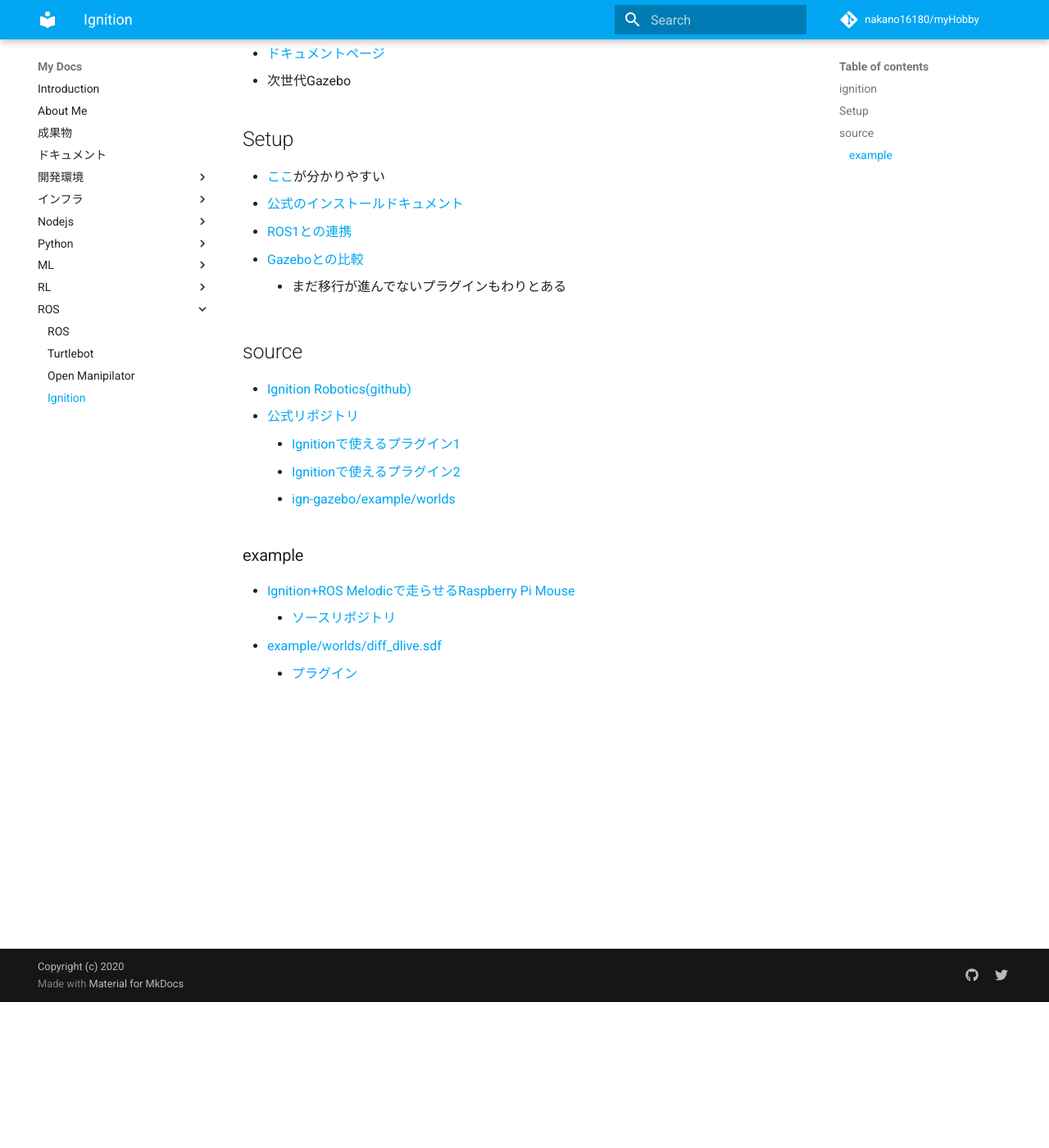
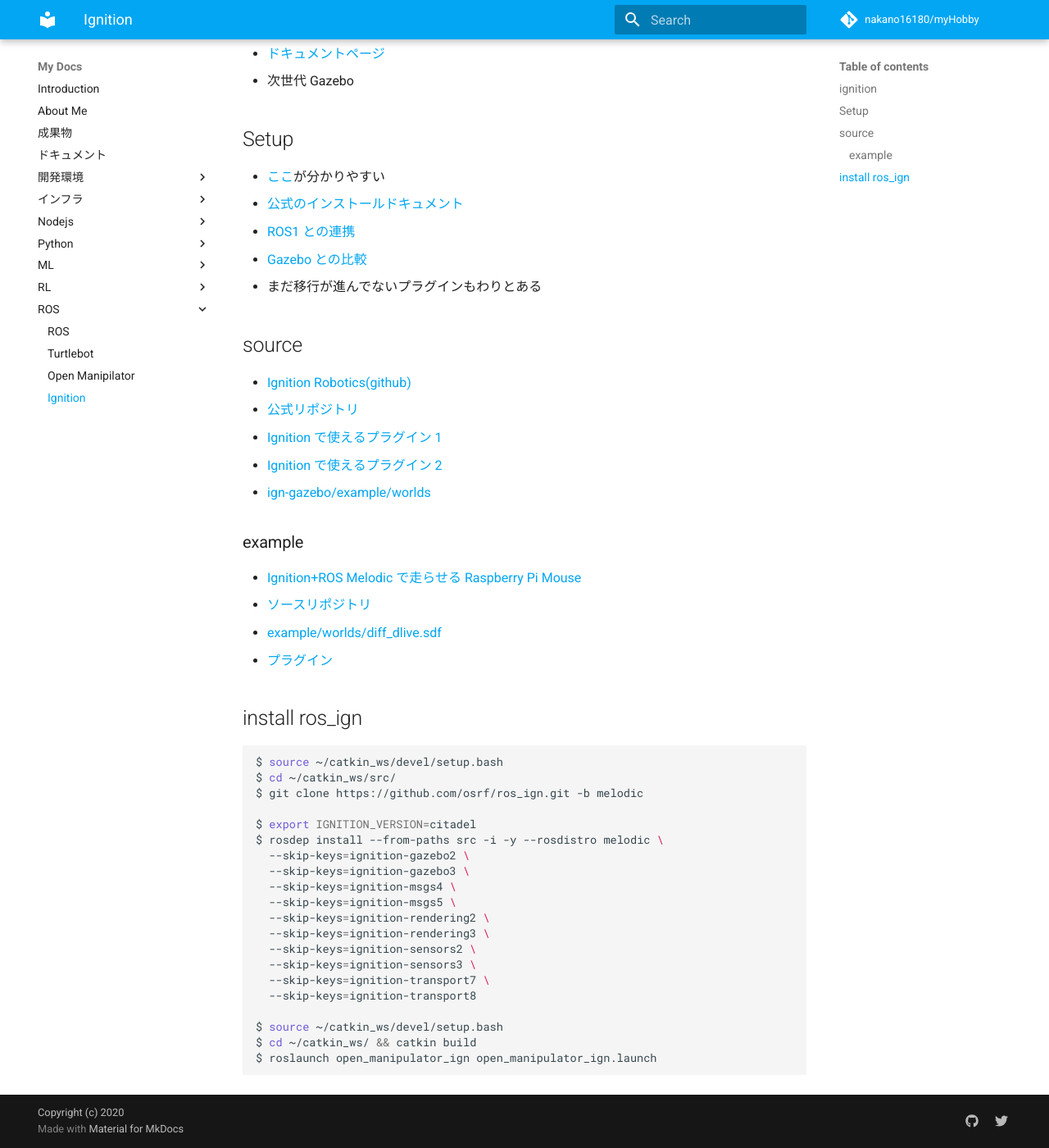
Before and after one commit to nakano16180/myHobby, an MkDocs documentation site: the page built from docs/ROS/ignition.md, in a window 1280 px wide and 1400 px high, scrolled down 178 px. Shown: the whole window at 82% size. Built offline with MkDocs 1.6.1 and Material for MkDocs 9.7.7, drawn with Linux system fonts in a browser that asks for light colours; comment, search, counter and statistics services are not loaded.

Commit message:
update ignition

````diff
--- a/docs/ROS/ignition.md
+++ b/docs/ROS/ignition.md
@@ -1,23 +1,53 @@
 ## ignition
-  - [ドキュメントページ](https://ignitionrobotics.org/docs)
-  - 次世代Gazebo
+
+- [ドキュメントページ](https://ignitionrobotics.org/docs)
+- 次世代 Gazebo
 
 ## Setup
-  - [ここ](https://products.rt-net.jp/micromouse/archives/8764)が分かりやすい
-  - [公式のインストールドキュメント](https://ignitionrobotics.org/docs/citadel)
-  - [ROS1との連携](https://ignitionrobotics.org/docs/citadel/ros_integration)
-  - [Gazeboとの比較](https://ignitionrobotics.org/docs/citadel/comparison)
-    - まだ移行が進んでないプラグインもわりとある
+
+- [ここ](https://products.rt-net.jp/micromouse/archives/8764)が分かりやすい
+- [公式のインストールドキュメント](https://ignitionrobotics.org/docs/citadel)
+- [ROS1 との連携](https://ignitionrobotics.org/docs/citadel/ros_integration)
+- [Gazebo との比較](https://ignitionrobotics.org/docs/citadel/comparison)
+  - まだ移行が進んでないプラグインもわりとある
 
 ## source
-  - [Ignition Robotics(github)](https://github.com/ignitionrobotics/)
-  - [公式リポジトリ](https://github.com/ignitionrobotics/ign-gazebo)
-    - [Ignitionで使えるプラグイン1](https://github.com/ignitionrobotics/ign-gazebo/tree/master/include/ignition/gazebo/components)
-    - [Ignitionで使えるプラグイン2](https://github.com/ignitionrobotics/ign-gazebo/tree/master/src/systems)
-    - [ign-gazebo/example/worlds](https://github.com/ignitionrobotics/ign-gazebo/tree/master/examples/worlds)
+
+- [Ignition Robotics(github)](https://github.com/ignitionrobotics/)
+- [公式リポジトリ](https://github.com/ignitionrobotics/ign-gazebo)
+  - [Ignition で使えるプラグイン 1](https://github.com/ignitionrobotics/ign-gazebo/tree/master/include/ignition/gazebo/components)
+  - [Ignition で使えるプラグイン 2](https://github.com/ignitionrobotics/ign-gazebo/tree/master/src/systems)
+  - [ign-gazebo/example/worlds](https://github.com/ignitionrobotics/ign-gazebo/tree/master/examples/worlds)
 
 ### example
-  - [Ignition+ROS Melodicで走らせるRaspberry Pi Mouse](https://products.rt-net.jp/micromouse/archives/8833)
-    - [ソースリポジトリ](https://github.com/Tiryoh/ros_ign_gazebo_raspimouse)
-  - [example/worlds/diff_dlive.sdf](https://bitbucket.org/ignitionrobotics/ign-gazebo/src/default/examples/worlds/diff_drive.sdf)
-    - [プラグイン](https://bitbucket.org/ignitionrobotics/ign-gazebo/src/default/src/systems/diff_drive/)
+
+- [Ignition+ROS Melodic で走らせる Raspberry Pi Mouse](https://products.rt-net.jp/micromouse/archives/8833)
+  - [ソースリポジトリ](https://github.com/Tiryoh/ros_ign_gazebo_raspimouse)
+- [example/worlds/diff_dlive.sdf](https://bitbucket.org/ignitionrobotics/ign-gazebo/src/default/examples/worlds/diff_drive.sdf)
+  - [プラグイン](https://bitbucket.org/ignitionrobotics/ign-gazebo/src/default/src/systems/diff_drive/)
+
+## install ros_ign
+
+```
+$ source ~/catkin_ws/devel/setup.bash
+$ cd ~/catkin_ws/src/
+$ git clone https://github.com/osrf/ros_ign.git -b melodic
+
+$ export IGNITION_VERSION=citadel
+$ rosdep install --from-paths src -i -y --rosdistro melodic \
+  --skip-keys=ignition-gazebo2 \
+  --skip-keys=ignition-gazebo3 \
+  --skip-keys=ignition-msgs4 \
+  --skip-keys=ignition-msgs5 \
+  --skip-keys=ignition-rendering2 \
+  --skip-keys=ignition-rendering3 \
+  --skip-keys=ignition-sensors2 \
+  --skip-keys=ignition-sensors3 \
+  --skip-keys=ignition-transport7 \
+  --skip-keys=ignition-transport8
+
+$ source ~/catkin_ws/devel/setup.bash
+$ cd ~/catkin_ws/ && catkin build
+$ roslaunch open_manipulator_ign open_manipulator_ign.launch
+
+```
````
